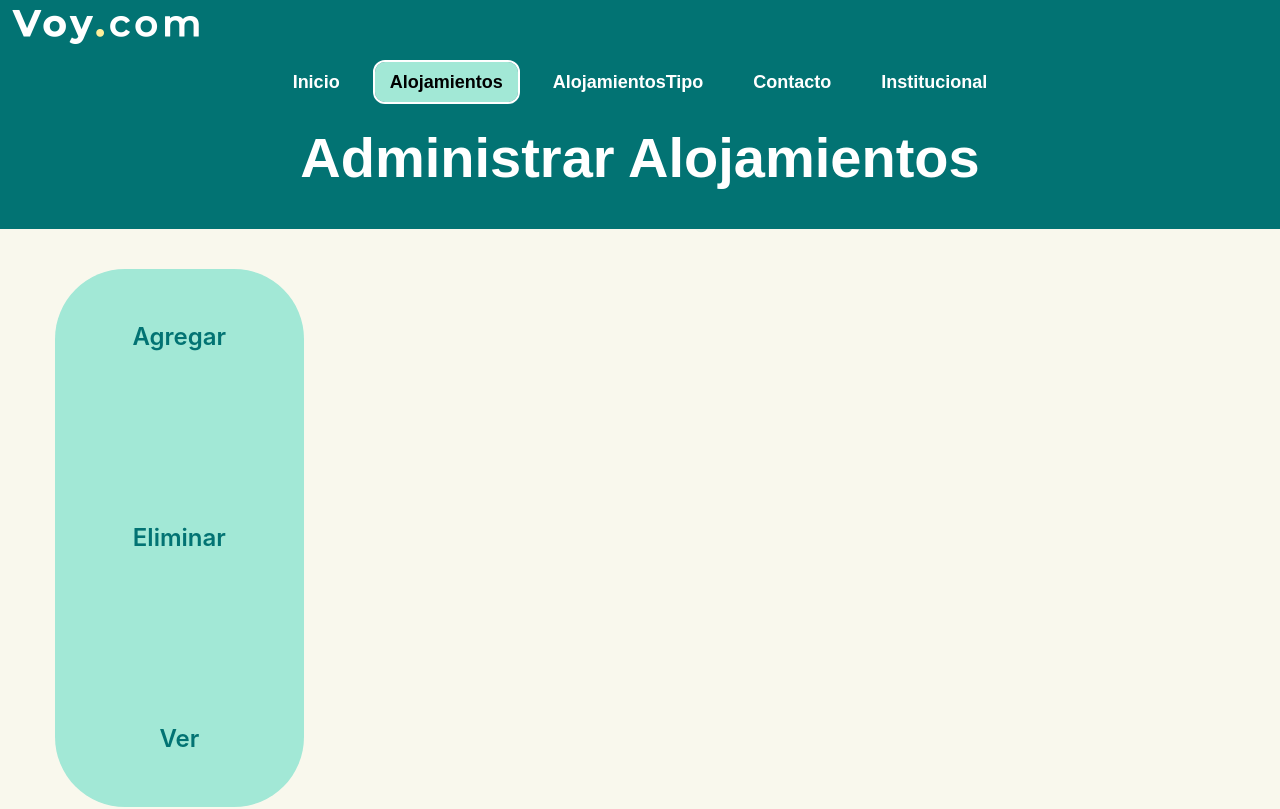
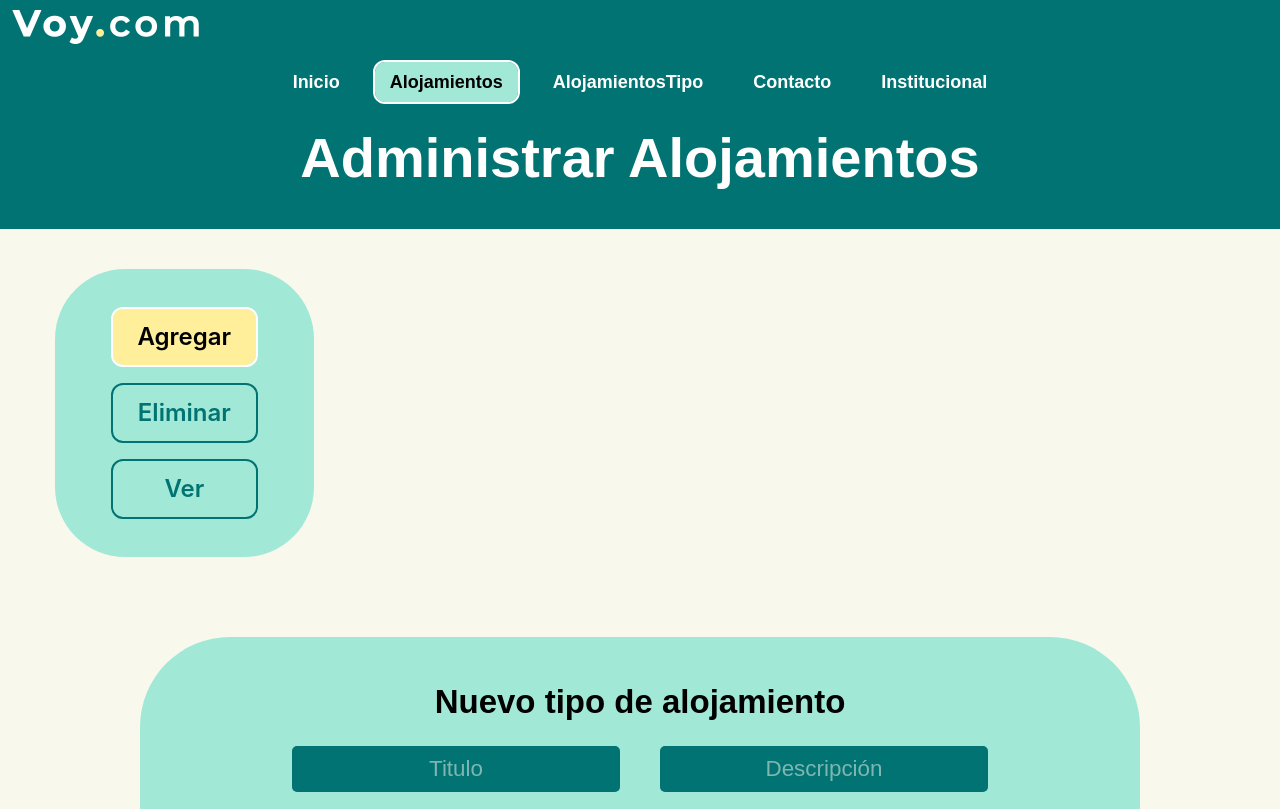
Before and after one commit to nespidev/IDW-TP-Final, a React (Vite) app: page /Alojamientos in a window 1280 px wide. Shown: the top 809 px of the page. Built offline with nearby package versions, Linux system fonts and the light colour scheme.

Commit message:
Probando estilo de sidebar

```diff
--- a/src/components/Sidebar.css
+++ b/src/components/Sidebar.css
@@ -1,4 +1,4 @@
-.sidebar {
+.sidebar ul {
     width: 100%; /* Ancho del rectángulo */
     margin-left: 55px;
     padding: 40px; /* Espaciado interno */
@@ -9,16 +9,63 @@
     flex-direction: column;
     justify-content: space-around;
     align-items: center;
-    gap: 145px;
+    /* gap: 145px; */
     overflow-y: auto;
+    gap: 20px;
+
 }
 
-.sidebar li {
+.sidebar ul li {
     list-style: none;
     font-size: 18pt;
     font-weight: 600;
+    font-family: Inter, system-ui, Avenir, Helvetica, Arial, sans-serif;
+    width: 100%;
+}
+
+
+/* nav {
+    background-color: var(--oscuro);
+    font-weight: 700;
+    padding: 10px 0;
+  }
+
+  nav ul {
+    list-style-type: none;
+    padding: 0;
+    margin: 0;
+    text-align: center;
+  } */
+
+  /* nav ul li {
+    display: inline-block;
+    margin-right: 20px;
+  }
+
+  nav ul li:last-child {
+    margin-right: 0;
+  } */
+
+  .sidebar ul li a {
+    display: inline-block;
     color: var(--oscuro);
-    padding: 10px;
-    font-family: Inter, system-ui, Avenir, Helvetica, Arial, sans-serif;
-    line-height: 1.5;
-}
+    outline: 2px solid var(--oscuro);
+    text-decoration: none;
+    border-radius: 10px;
+    padding: 10px 15px;
+    width: 80%;
+    transition: background-color 0.3s ease;
+  }
+
+  .sidebar ul li a:hover {
+    background-color: var(--oscuro);
+    border-radius: 10px;
+    color: var(--claro);
+  }
+
+  .sidebar ul li a.activo {
+    outline: 2px solid white;
+    background-color: var(--acento);
+    border-radius: 10px;
+    color: #000;
+  }
--- a/src/components/Sidebar.jsx
+++ b/src/components/Sidebar.jsx
@@ -3,12 +3,12 @@ import './Sidebar.css'
 export default function Navbar() {
     const location = useLocation()
     return (
-        <div>
-        <ul class="sidebar">
-            <li><Link className={location.pathname === '/Alojamientos' ? 'activo' : ''} to="/Alojamientos">Agregar</Link></li>
-            <li><Link className={location.pathname === '/Alojamientos/2' ? 'activo' : ''} to="/Alojamientos/2">Eliminar</Link></li>
-            <li><Link className={location.pathname === '/Alojamientos/3' ? 'activo' : ''} to="/Alojamientos/3">Ver</Link></li>
-        </ul>
+        <div className='sidebar'>
+            <ul>
+                <li><Link className={location.pathname === '/Alojamientos' ? 'activo' : ''} to="/Alojamientos">Agregar</Link></li>
+                <li><Link className={location.pathname === '/Alojamientos/2' ? 'activo' : ''} to="/Alojamientos/2">Eliminar</Link></li>
+                <li><Link className={location.pathname === '/Alojamientos/3' ? 'activo' : ''} to="/Alojamientos/3">Ver</Link></li>
+            </ul>
     </div>
     );
 }
--- a/src/pages/Alojamientos.jsx
+++ b/src/pages/Alojamientos.jsx
@@ -22,7 +22,7 @@ export default function Alojamientos() {
             <p> </p>
         </section>
 
-        <div class = "pagina-alojamientos">
+        <div className = "pagina-alojamientos">
 
             <Sidebar></Sidebar>
             <AddAlojamiento onAdd={handleRefresh} />
```
Also changed, not shown: src/components/Navbar.jsx (indentation only).
